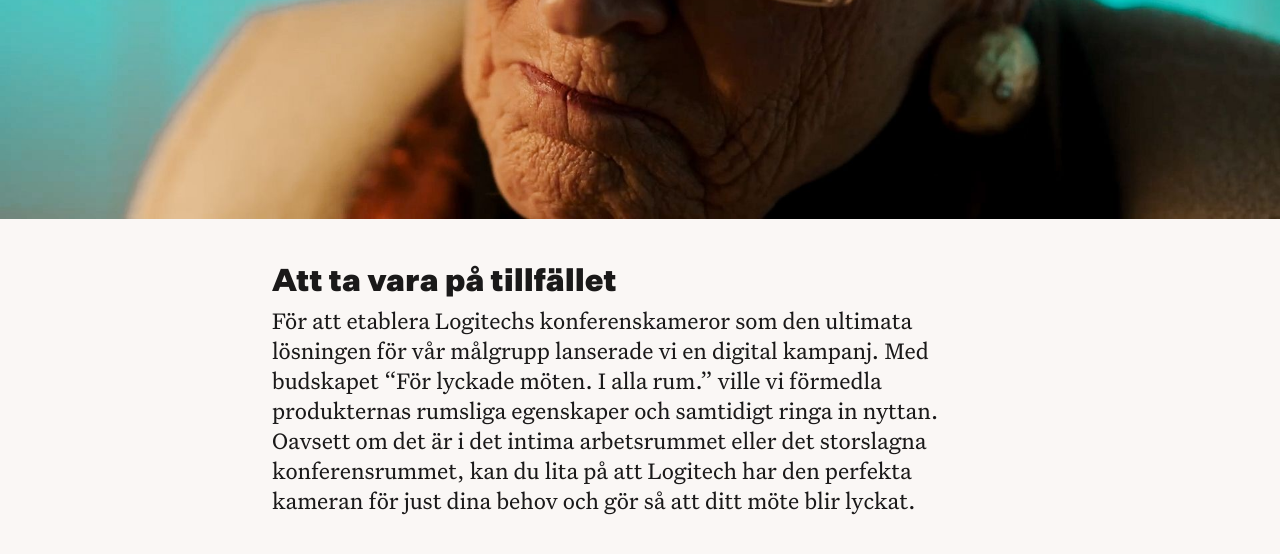
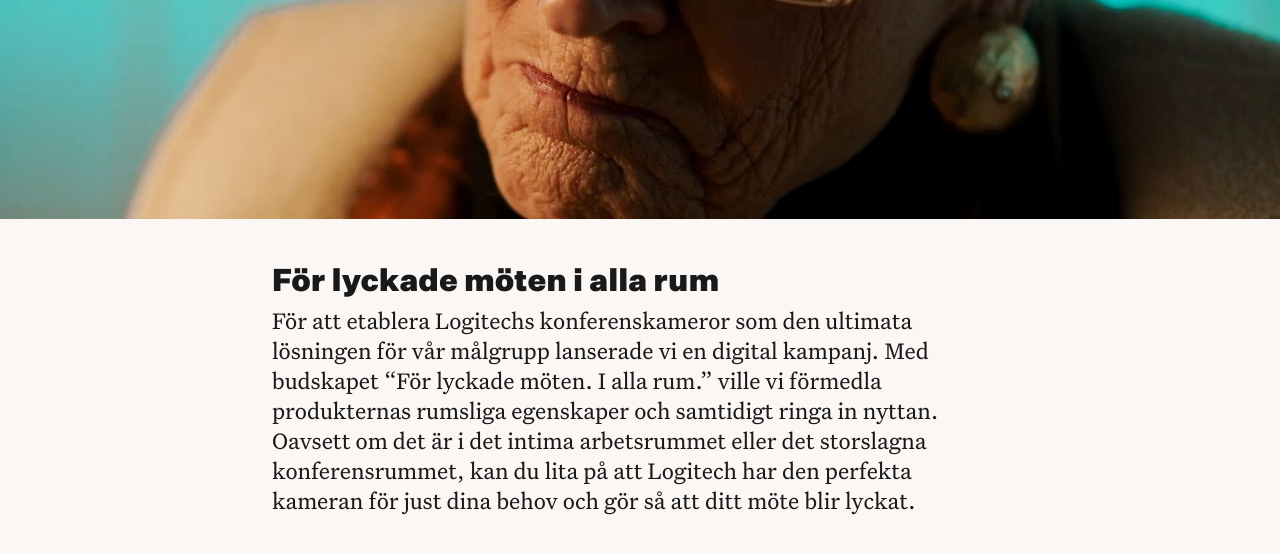
Before and after one commit to kwdstudio/kwdstudio.github.io, a Jekyll site: the page built from _cases/atea-logitech-video.md, in a window 1280 px wide and 900 px high, scrolled down 897 px, cut to the strip 0-562 px from the top of the window. Shown: the top 554 px of the strip. Built offline with Jekyll 4.4.1, drawn with Linux system fonts in a browser that asks for light colours.

Commit message:
Update atea-logitech-video.md
copy update

```diff
--- a/_cases/atea-logitech-video.md
+++ b/_cases/atea-logitech-video.md
@@ -11,7 +11,7 @@ intro_heading: För lyckade möten i alla rum
 intro_lead: En film om samarbete, nerver, chefer och ögonblicket du lyckas. Och videokameror.
 ---
 
-## Att ta vara på tillfället
+## För lyckade möten i alla rum
 
 För att etablera Logitechs konferenskameror som den ultimata lösningen för vår målgrupp lanserade vi en digital kampanj. Med budskapet “För lyckade möten. I alla rum.” ville vi förmedla produkternas rumsliga egenskaper och samtidigt ringa in nyttan. Oavsett om det är i det intima arbetsrummet eller det storslagna konferensrummet, kan du lita på att Logitech har den perfekta kameran för just dina behov och gör så att ditt möte blir lyckat.
 
```
